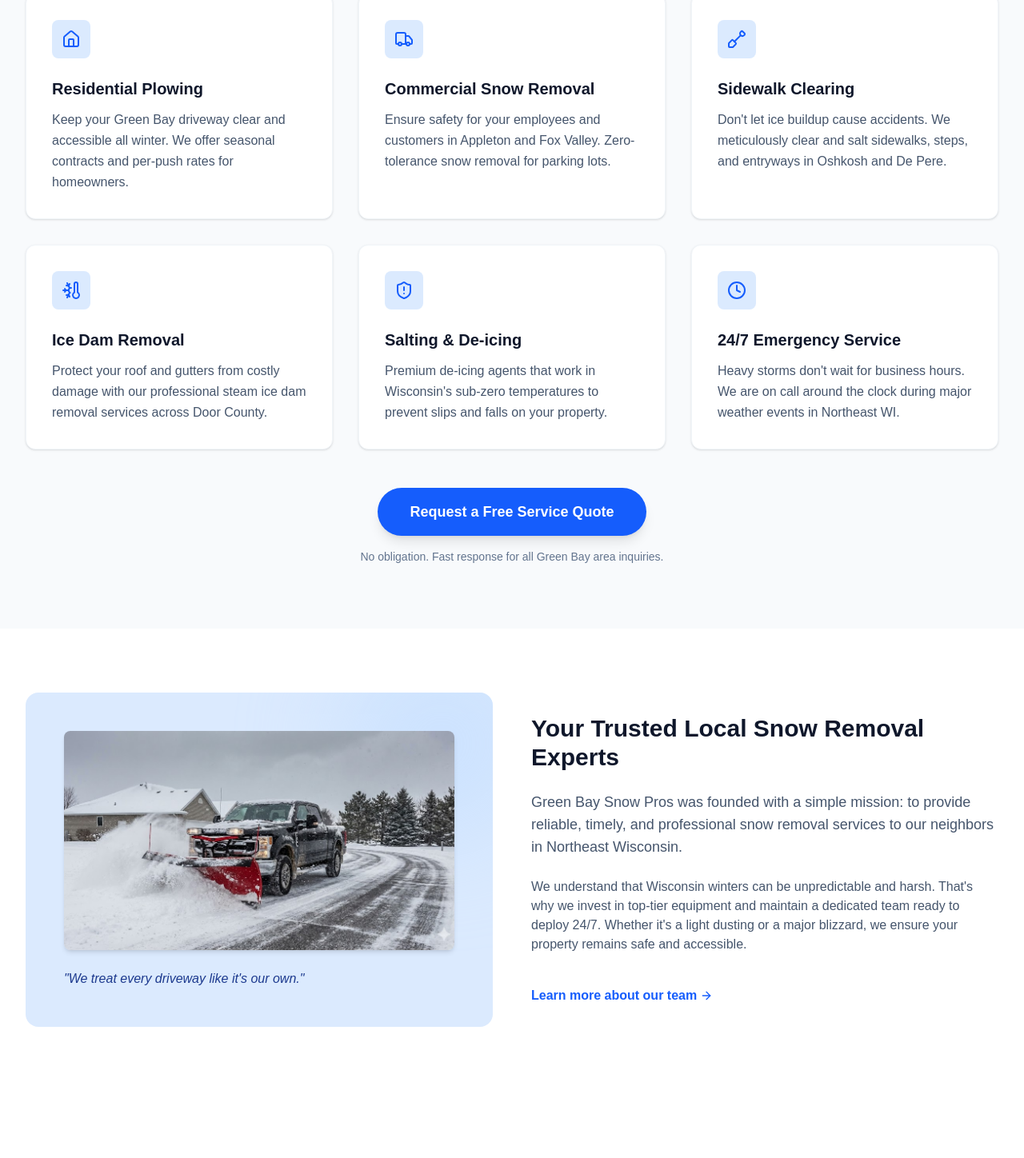
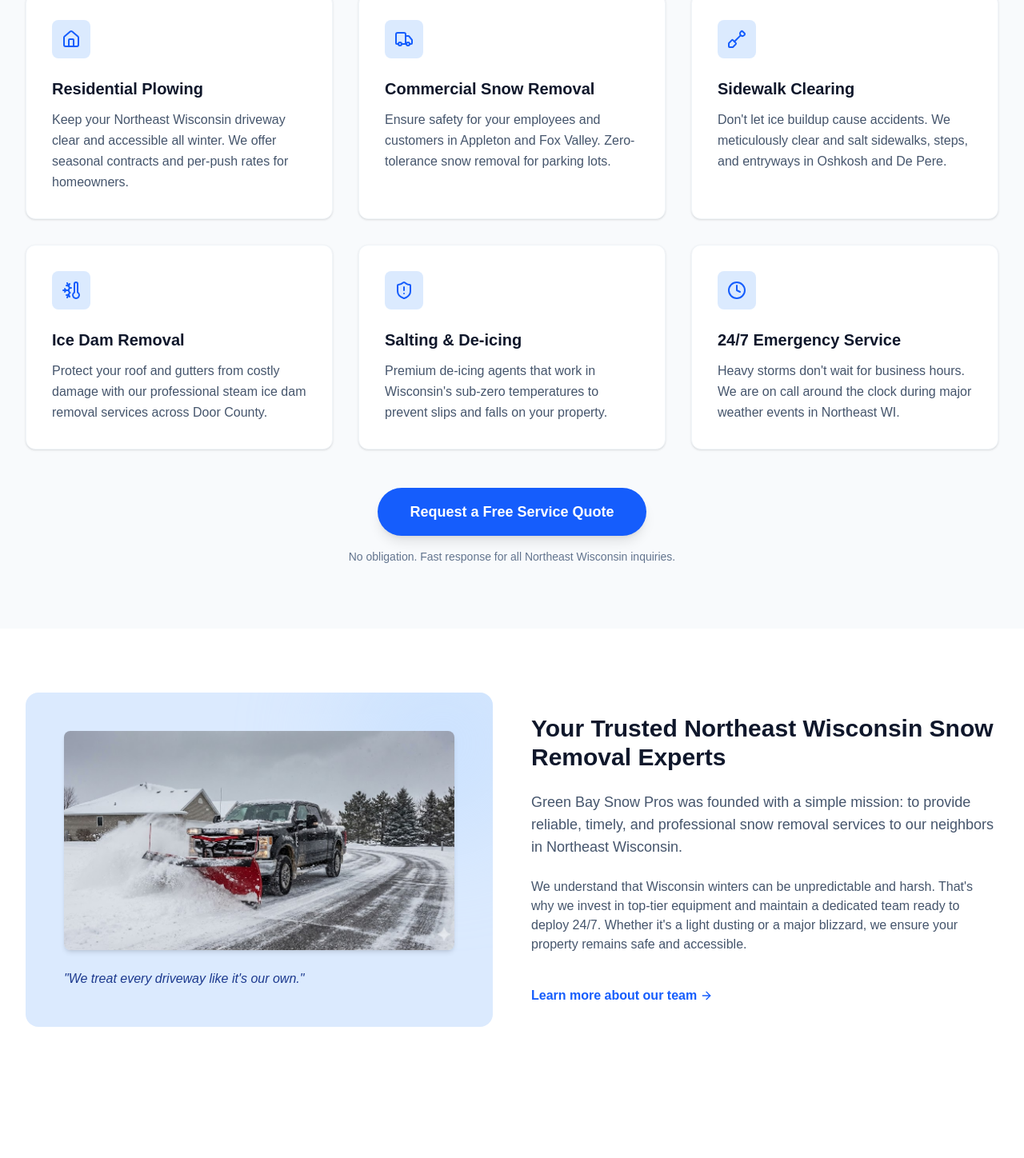
Before and after one commit to milk2033/SnowRemoval, a Next.js app: page / in a window 1280 px wide. Shown: the part 1140-2588 px from the top of the page at 80% size. Built offline with nearby package versions, Linux system fonts and the light colour scheme.

Commit message:
Broaden scope to Northeast Wisconsin in content and metadata

```diff
--- a/app/layout.tsx
+++ b/app/layout.tsx
@@ -19,7 +19,7 @@ export const metadata: Metadata = {
   metadataBase: new URL('https://snowremoval-greenbay.com'),
   title: "Snow Removal & Plowing Services in Green Bay, Appleton & NE Wisconsin",
   description: "Reliable snow plowing and removal services in Green Bay, Appleton, Oshkosh, and Door County. 24/7 emergency driveway clearing, roof snow removal, and ice dam prevention.",
-  keywords: "Snow removal Green Bay, Snow plowing Appleton, Ice dam removal Door County, Driveway clearing Oshkosh, Emergency snow plow service WI, Roof snow removal Green Bay, Commercial snow removal Fox Valley",
+  keywords: "Snow removal Northeast Wisconsin, Snow removal Green Bay, Snow plowing Appleton, Ice dam removal Door County, Driveway clearing Oshkosh, Emergency snow plow service WI, Roof snow removal Green Bay, Commercial snow removal Fox Valley",
   openGraph: {
     title: "Snow Removal Green Bay | Fast & Reliable Plowing",
     description: "Don't get stuck in the snow. Professional 24/7 plowing, salting, and ice dam removal for Green Bay, Appleton, and Northeast WI.",
--- a/app/page.tsx
+++ b/app/page.tsx
@@ -33,7 +33,7 @@ export default function Home() {
               </div>
             </div>
             <div className="flex-1 space-y-6">
-              <h2 className="text-3xl font-bold text-slate-900">Your Trusted Local Snow Removal Experts</h2>
+              <h2 className="text-3xl font-bold text-slate-900">Your Trusted Northeast Wisconsin Snow Removal Experts</h2>
               <p className="text-lg text-slate-600">
                 Green Bay Snow Pros was founded with a simple mission: to provide reliable, timely, and professional snow removal services to our neighbors in Northeast Wisconsin.
               </p>
--- a/components/FAQ.tsx
+++ b/components/FAQ.tsx
@@ -3,7 +3,7 @@ import { Plus } from 'lucide-react';
 const faqs = [
   {
     question: "Do you offer seasonal contracts or per-time pricing?",
-    answer: "We offer both! You can sign up for a seasonal contract to ensure priority service all winter in Green Bay and Appleton, or pay per-visit for occasional needs."
+    answer: "We offer both! You can sign up for a seasonal contract to ensure priority service all winter in Northeast Wisconsin, or pay per-visit for occasional needs."
   },
   {
     question: "What areas do you service?",
@@ -18,7 +18,7 @@ const faqs = [
     answer: "Yes, we provide full service including shoveling and salting walkways, stairs, and entryways to ensure safe access."
   },
   {
-    question: "How can I prevent ice dams in Green Bay winters?",
+    question: "How can I prevent ice dams in Northeast Wisconsin winters?",
     answer: "Proper insulation and attic ventilation are key. However, if you already have them, we offer roof raking services to remove snow load before it melts and refreezes at the eaves."
   }
 ];
--- a/components/JsonLd.tsx
+++ b/components/JsonLd.tsx
@@ -4,7 +4,7 @@ export default function JsonLd() {
     "@type": "SnowRemoval",
     "name": "Green Bay Snow Pros",
     "image": "https://snowremoval-greenbay.com/logo.png",
-    "description": "Professional snow removal, plowing, and ice dam removal services in Green Bay, Appleton, Oshkosh, and Door County, WI.",
+    "description": "Northeast Wisconsin's professional snow removal, plowing, and ice dam removal services serving Green Bay, Appleton, Oshkosh, and Door County, WI.",
     "address": {
       "@type": "PostalAddress",
       "streetAddress": "123 Winter Ave",
--- a/components/Services.tsx
+++ b/components/Services.tsx
@@ -3,7 +3,7 @@ import { Truck, Home, Shovel, ThermometerSnowflake, ShieldAlert, Clock } from 'l
 const services = [
   {
     title: "Residential Plowing",
-    description: "Keep your Green Bay driveway clear and accessible all winter. We offer seasonal contracts and per-push rates for homeowners.",
+    description: "Keep your Northeast Wisconsin driveway clear and accessible all winter. We offer seasonal contracts and per-push rates for homeowners.",
     icon: Home,
   },
   {
@@ -67,7 +67,7 @@ export default function Services() {
             Request a Free Service Quote
           </a>
           <p className="mt-4 text-sm text-slate-500">
-            No obligation. Fast response for all Green Bay area inquiries.
+            No obligation. Fast response for all Northeast Wisconsin inquiries.
           </p>
         </div>
       </div>
```
